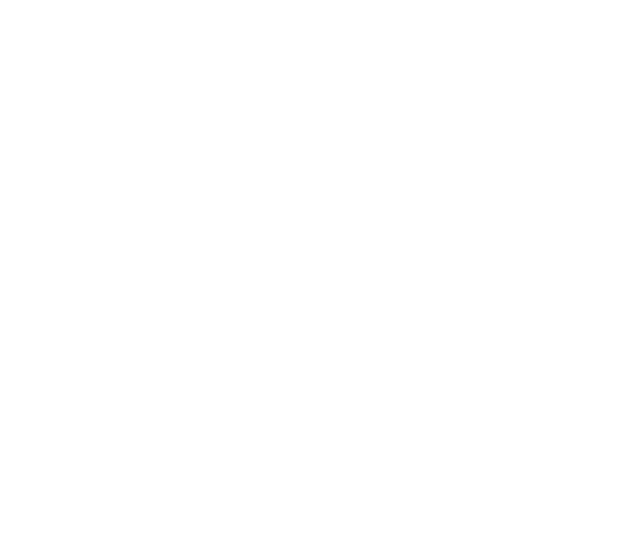
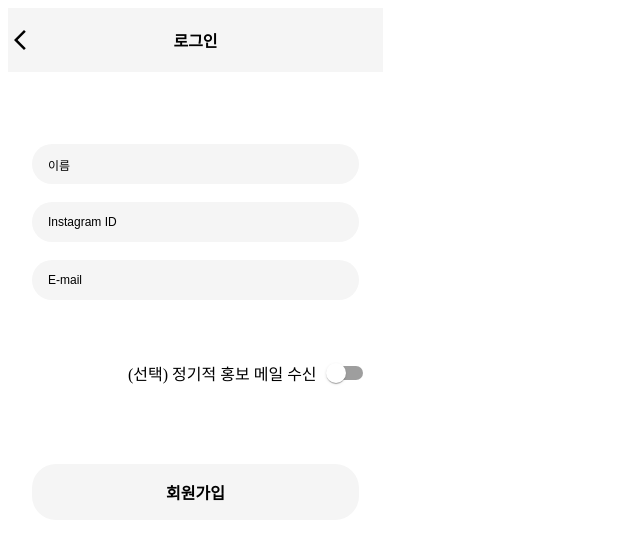
Before and after one commit to KIWICOKE/kiwimail-Frontend, a React (Vite) app: page /signup in a window 1280 px wide. Before the commit this address had no page. Shown: the top 540 px of the page, without its empty margins (0-640 px from the left). Built offline with nearby package versions, Linux system fonts and the light colour scheme; a web font is replaced by a local one.

Commit message:
fix: Login을 Signup으로 표현 변경

```diff
--- a/src/App.jsx
+++ b/src/App.jsx
@@ -2,7 +2,7 @@
 import { BrowserRouter, Link, Route, Routes } from "react-router-dom";
 import "./App.css";
 import ComposePage from "./pages/ComposePage";
-import LoginPage from "./pages-new/LoginPage";
+import SignupPage from "./pages-new/SignupPage";
 
 import PostboxPage from "./pages-new/PostboxPage";
 import PostListPage from "./pages/PostListPage";
@@ -16,7 +16,7 @@
       <Routes>
         <Route path="/" element={<TestPage />}></Route>
         <Route path="/sign" element={<SignPage />}></Route>
-        <Route path="/login" element={<LoginPage />} />
+        <Route path="/signup" element={<SignupPage />} />
         <Route path="/postbox" element={<PostboxPage />} />
         <Route path="/compose" element={<ComposePage />} />
         <Route path="/post" element={<PostListPage />} />
--- a/src/pages-new/LoginPage.jsx
+++ b/src/pages-new/SignupPage.jsx
@@ -7,7 +7,7 @@
 import Input from "../components/Input";
 import { Switch } from "@mui/material";
 
-const LoginPage = () => {
+const SignupPage = () => {
   return (
     <div
       css={css`
@@ -69,4 +69,4 @@
   );
 };
 
-export default LoginPage;
+export default SignupPage;
```
